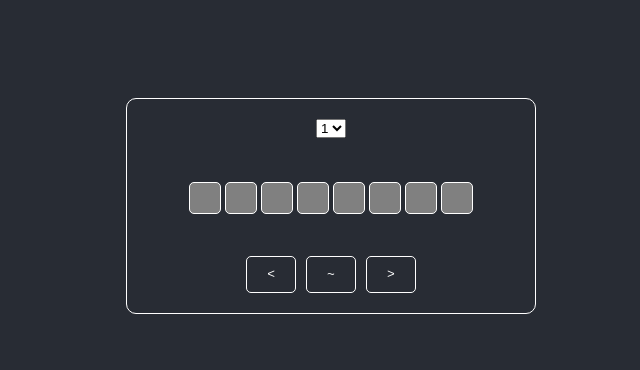
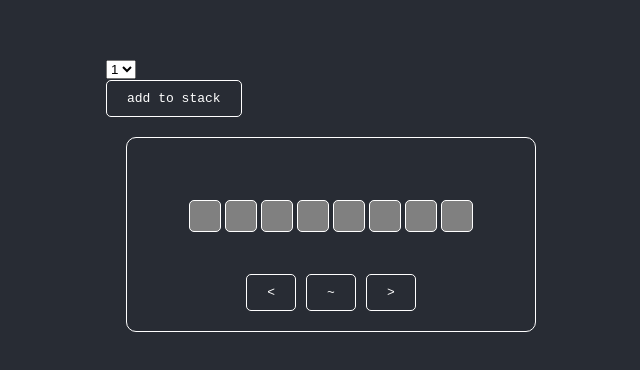
Before and after one commit to xockcin/bitgame-forever, a React (Vite) app: page / in a window 1280 px wide. Shown: the part 194-564 px from the top of the page, without its empty margins (309-949 px from the left). Built offline with nearby package versions, Linux system fonts and the light colour scheme.

Commit message:
you can now add to stack with level

```diff
--- a/src/App.tsx
+++ b/src/App.tsx
@@ -14,6 +14,27 @@ function App() {
     setLevel(newLevel)
   }
 
+  function addToStack(value: number) {
+    setStack(prevStack => [...prevStack, value])
+  }
+
+  function randomBitmove() {
+    const randomIndex = Math.floor(Math.random() * bitmoves.length)
+    return bitmoves[randomIndex]
+  }
+
+  function addToStackWithLevel(value: number, level: number) {
+    let steps = []
+    for (let i = 0; i < level; i++) {
+      steps.push(randomBitmove())
+    }
+    let newValue = value
+    steps.forEach(move => {
+      newValue = doBitmove(newValue, move)
+    })
+    addToStack(newValue)
+  }
+
   function LevelSelector({ levels, onChange }: { levels: number[], onChange: (level: number) => void }) {
     return (
       <select value={level} onChange={e => onChange(+e.target.value)}>
@@ -26,14 +47,18 @@ function App() {
 
   return (
     <>
+      <div className='level-container'>
+        <LevelSelector
+          levels={[1, 2, 3, 4, 5]}
+          onChange={handleLevelChange} />
+      </div>
+      <button onClick={() => addToStackWithLevel(mainByte, level)}>
+        add to stack
+      </button>
       <div className="App">
-        <div className='level-container'>
-          <LevelSelector
-            levels={[1, 2, 3, 4, 5]}
-            onChange={handleLevelChange} />
-        </div>
+
         <div className="stack-container">
-
+          <Stack bytes={stack} />
         </div>
         <div className="byte-container">
           <Byte value={mainByte} />
```
